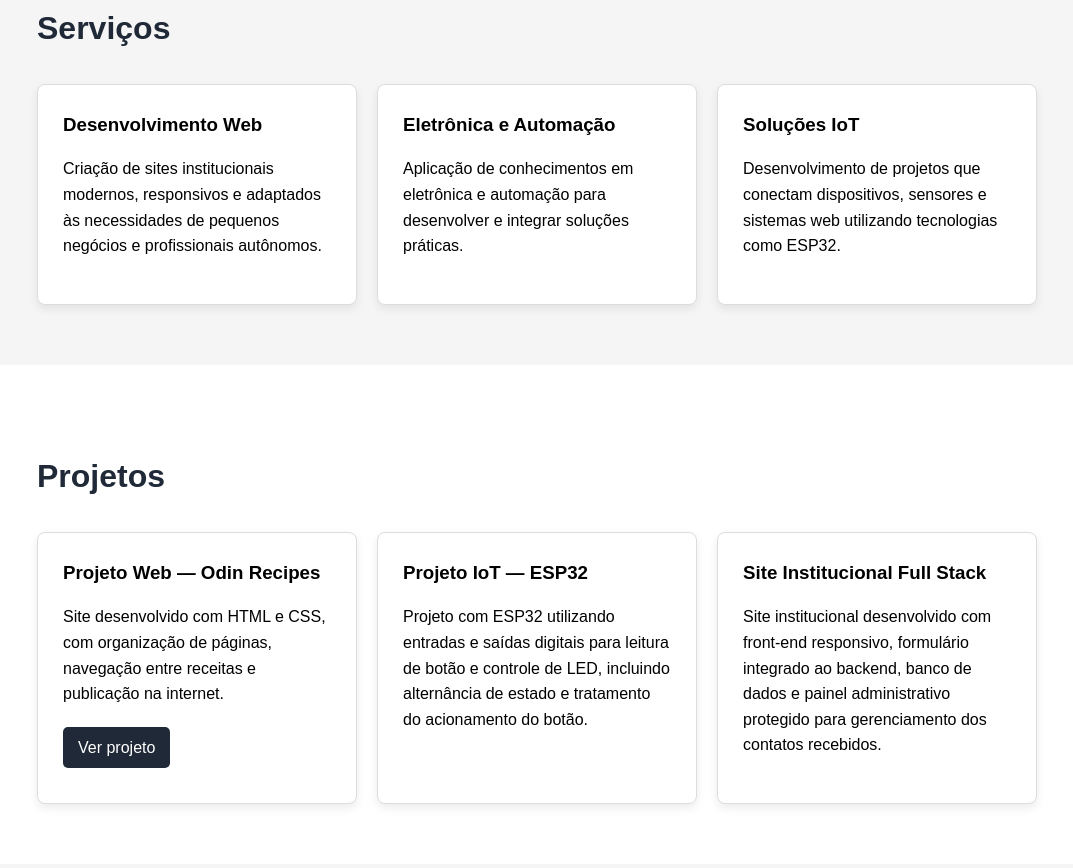
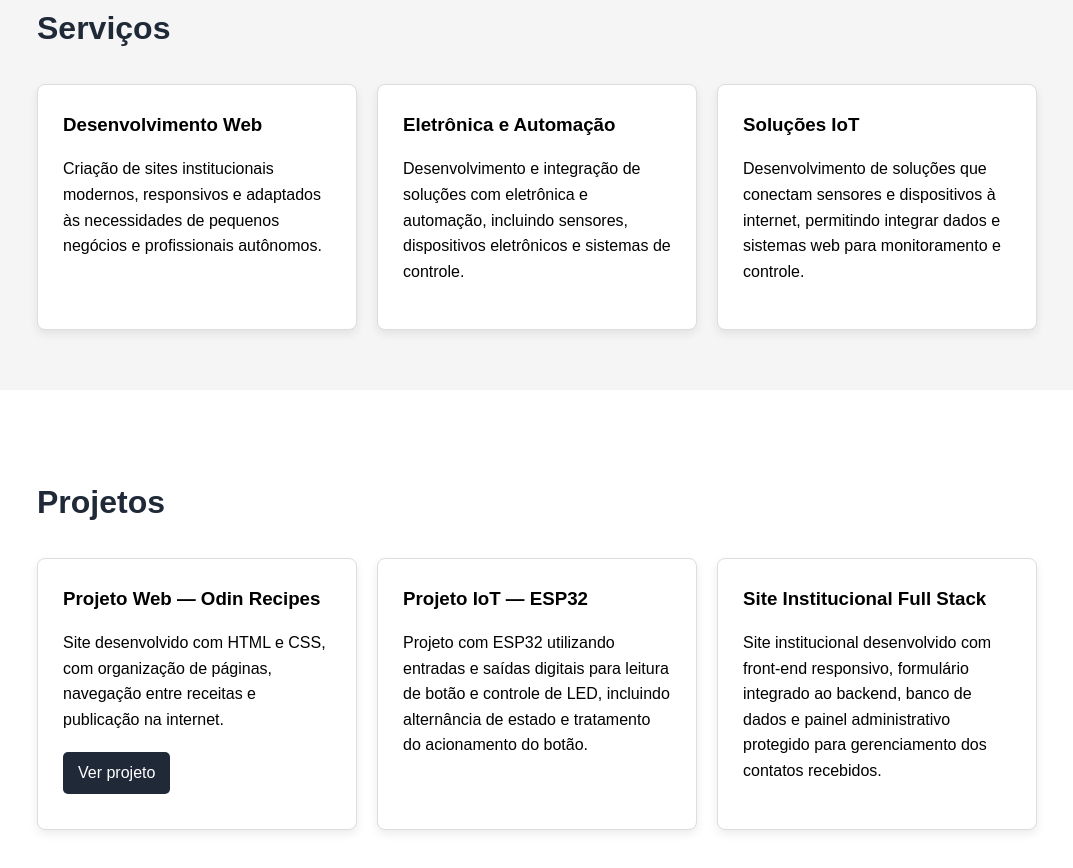
Before and after one commit to ivanizio/site-institucional-iot, a website: page public/index.html in a window 1280 px wide. Shown: the part 1134-2002 px from the top of the page, without its empty margins (103-1176 px from the left). Drawn offline with Linux system fonts and the light colour scheme.

Commit message:
Melhora descricao dos servicos

```diff
--- a/public/index.html
+++ b/public/index.html
@@ -75,8 +75,9 @@
               <h3>Eletrônica e Automação</h3>
 
               <p>
-                Aplicação de conhecimentos em eletrônica e automação para
-                desenvolver e integrar soluções práticas.
+                Desenvolvimento e integração de soluções com eletrônica e
+                automação, incluindo sensores, dispositivos eletrônicos e
+                sistemas de controle.
               </p>
             </article>
 
@@ -84,8 +85,9 @@
               <h3>Soluções IoT</h3>
 
               <p>
-                Desenvolvimento de projetos que conectam dispositivos, sensores
-                e sistemas web utilizando tecnologias como ESP32.
+                Desenvolvimento de soluções que conectam sensores e dispositivos
+                à internet, permitindo integrar dados e sistemas web para
+                monitoramento e controle.
               </p>
             </article>
           </div>
```
